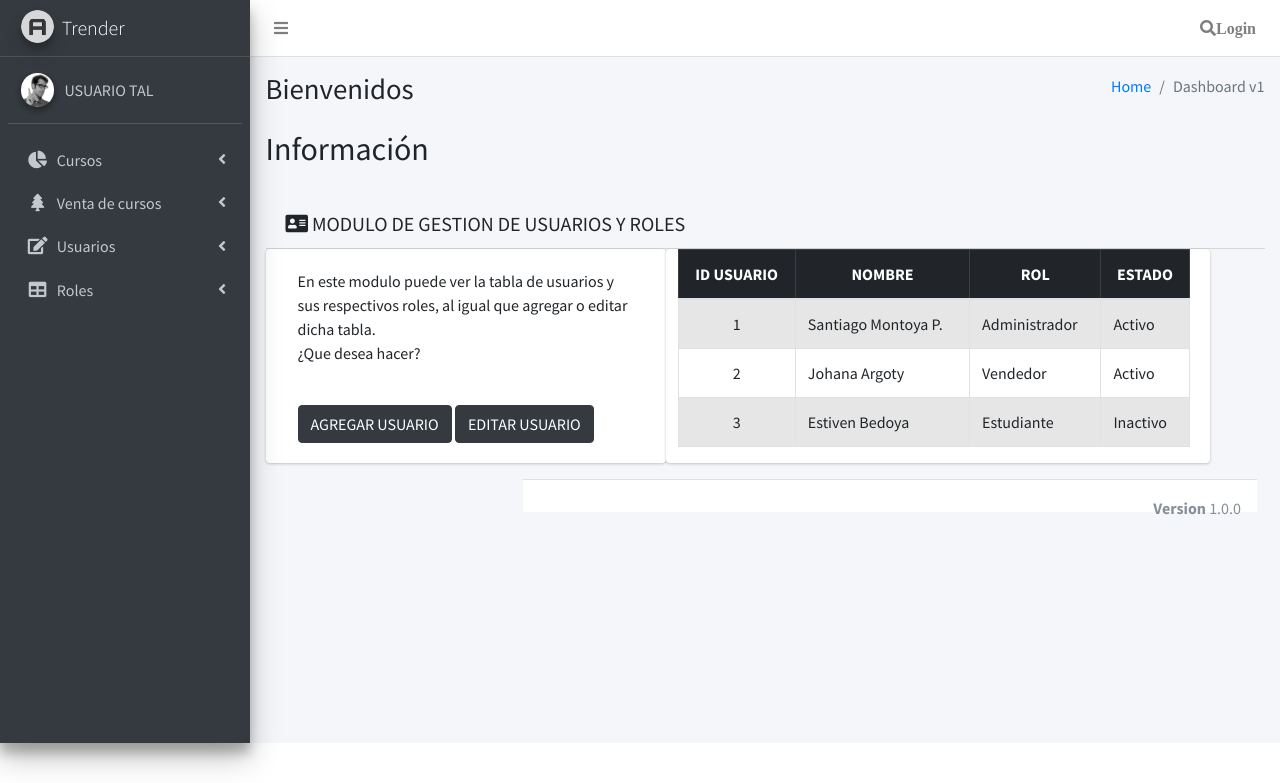
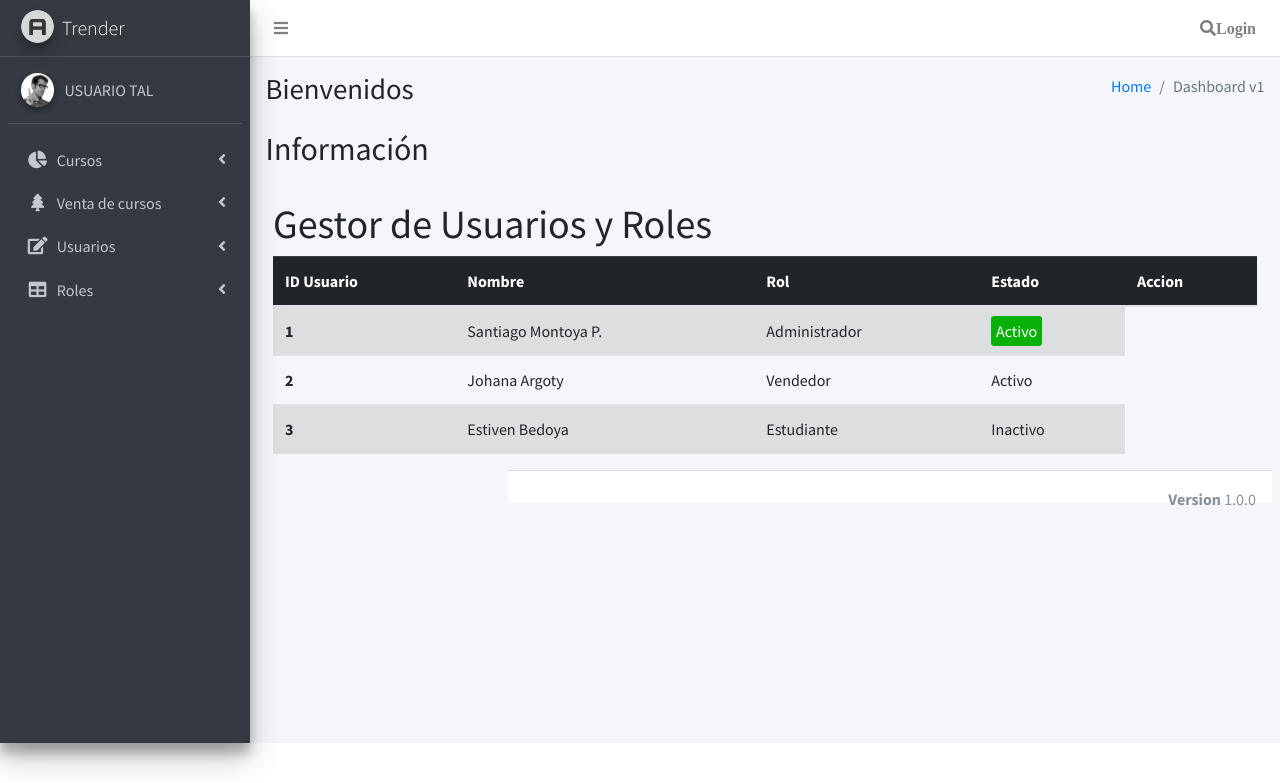
Before and after one commit to SantiMonto/TRend, a Python web app: template templates/usuarios/gest_usuarios_roles.html in a window 1280 px wide. Shown: the top 783 px of the page. Run offline with Jinja, Linux system fonts and the light colour scheme; the template is opened without the code that fills it, so the values that code supplies are empty; some libraries are stand-ins or nearby versions.

Commit message:
modificando diseño de tabla

```diff
--- a/static/css/estilo_usuarios-roles.css
+++ b/static/css/estilo_usuarios-roles.css
@@ -11,3 +11,9 @@
 *, *:before,*:after{
     box-sizing: border-box;
 }
+.finished_sell{
+    background-color: rgb(7, 177, 7);
+    padding: 0.3em;
+    border-radius: 0.2em;
+    color: white;
+}
--- a/templates/usuarios/gest_usuarios_roles.html
+++ b/templates/usuarios/gest_usuarios_roles.html
@@ -7,6 +7,7 @@
 	<!-- CSS only -->
 	<link href="https://cdn.jsdelivr.net/npm/bootstrap@5.1.1/dist/css/bootstrap.min.css" rel="stylesheet" integrity="sha384-F3w7mX95PdgyTmZZMECAngseQB83DfGTowi0iMjiWaeVhAn4FJkqJByhZMI3AhiU" crossorigin="anonymous">
 	<link rel="stylesheet" href="../../static/css/all.css">
+  <link rel="stylesheet" href="../../static/css/estilo_usuarios-roles.css">
 	<title>Gestion de usuarios y roles</title>
 <!-- inicio -->
 <title>TRender</title>
@@ -188,48 +189,39 @@
     <br>
 
 	<div class="container">
-	<div class="row">
-		<h5 class="card-header text-align: left" style="width: 70rem;"> <i class="fas fa-1x fa-address-card"></i>  MODULO DE GESTION DE USUARIOS Y ROLES</h5>
-			<div class="card" style="width: 25rem;">
-				<div class="card-body">
-					<p class="card-text">En este modulo puede ver la tabla de usuarios y sus respectivos roles, al igual que agregar o editar dicha tabla. <br>
-						¿Que desea hacer?</p>
-						<br>
-					<a href="agregar_usuario.html"class="btn btn-dark">AGREGAR USUARIO</a>
-					<a href="editar_usuario.html"class="btn btn-dark">EDITAR USUARIO</a>
-				</div>
-			</div>
-			<div class="card" style="width: 34rem; padding: 20 20">
-				<table class="table table-bordered table-hover table-striped"style="width: 32rem;">
-					<thead class="table-dark text-center">
+    <h1>Gestor de Usuarios y Roles</h1>
+				<table class="table table-striped">
+					<thead class="table-dark">
 						<tr>
-						<th scope="col">ID USUARIO</th>
-						<th scope="col">NOMBRE</th>
-						<th scope="col">ROL</th>
-						<th scope="col">ESTADO</th>
+						<th>ID Usuario</th>
+						<th>Nombre</th>
+						<th>Rol</th>
+						<th>Estado</th>
+            <th>Accion</th>
 						</tr>
 					</thead>
 					<tbody>
 						<tr>
-							<td class="text-center">1</td>
-							<td>Santiago Montoya P.</td>
-							<td>Administrador</td>
-							<td>Activo</td>
+							<th class="align-middle">1</th>
+							<td class="align-middle">Santiago Montoya P.</td>
+							<td class="align-middle">Administrador</td>
+							<td class="align-middle">
+                <span class="finished_sell">Activo</span>
+              </td>
 						</tr>
 						<tr>
-							<td class="text-center">2</td>
-							<td>Johana Argoty</td>
-							<td>Vendedor</td>
-							<td>Activo</td>
+							<th class="align-middle">2</td>
+							<td class="align-middle">Johana Argoty</td>
+							<td class="align-middle">Vendedor</td>
+							<td class="align-middle">Activo</td>
 						</tr>
 						<tr>
-							<td class="text-center">3</td>
-							<td>Estiven Bedoya</td>
-							<td>Estudiante</td>
-							<td>Inactivo</td>
+							<th class="align-middle">3</th>
+							<td class="align-middle">Estiven Bedoya</td>
+							<td class="align-middle">Estudiante</td>
+							<td class="align-middle">Inactivo</td>
 						</tr>
 					</tbody>
-
 				</table>
 			</div>
 	</div>
```
